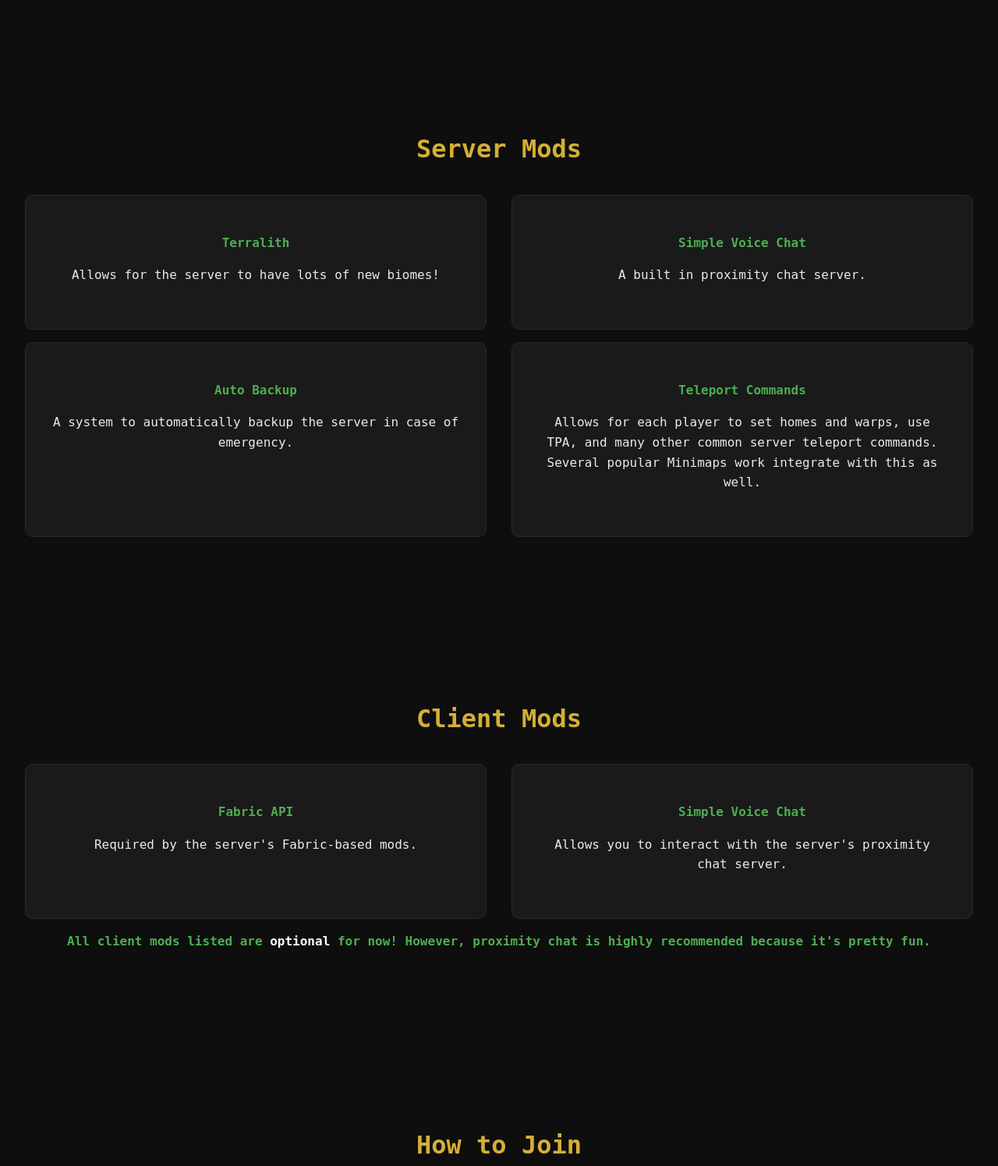
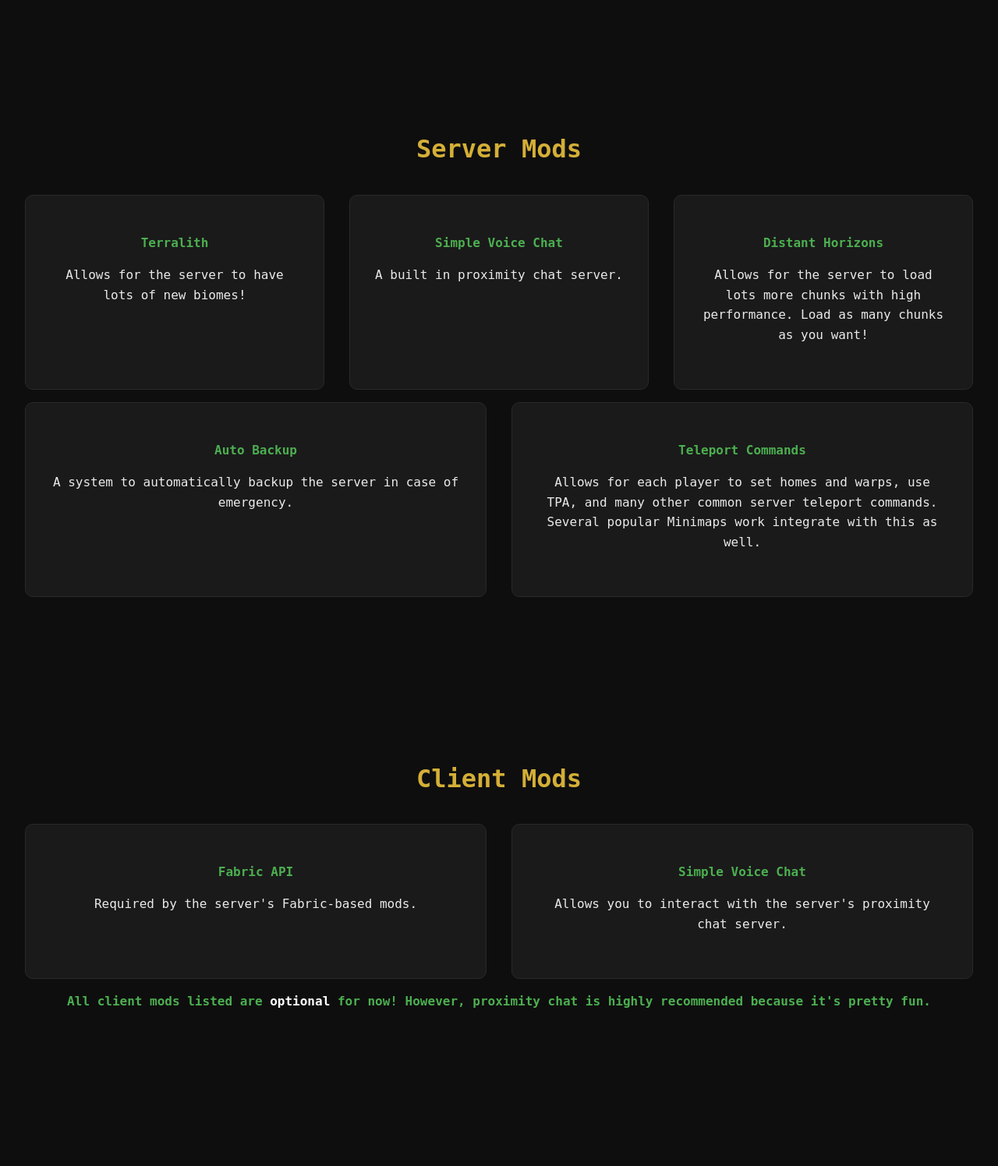
Before and after one commit to Isaac-Stephens/isaacstephens.com, a Flask app: page /bsu_mc in a window 1280 px wide. Shown: the part 2313-3809 px from the top of the page at 78% size. Run offline with Flask 3, Linux system fonts and the light colour scheme.

Commit message:
more updates to mods on bsu_mc

```diff
--- a/website/templates/bsu_mc.html
+++ b/website/templates/bsu_mc.html
@@ -175,6 +175,16 @@
                     A built in proximity chat server.
                 </p>
             </a>
+            <a href="https://modrinth.com/mod/distanthorizons"
+               class="project-card"
+               target="_blank"
+               rel="noopener noreferrer">
+                <h3>Distant Horizons</h3>
+                <p>
+                    Allows for the server to load lots more chunks with high performance.
+                    Load as many chunks as you want!
+                </p>
+            </a>
         </div>
         <div class="projects-grid">
             <a href="https://modrinth.com/plugin/autobackup"
```
